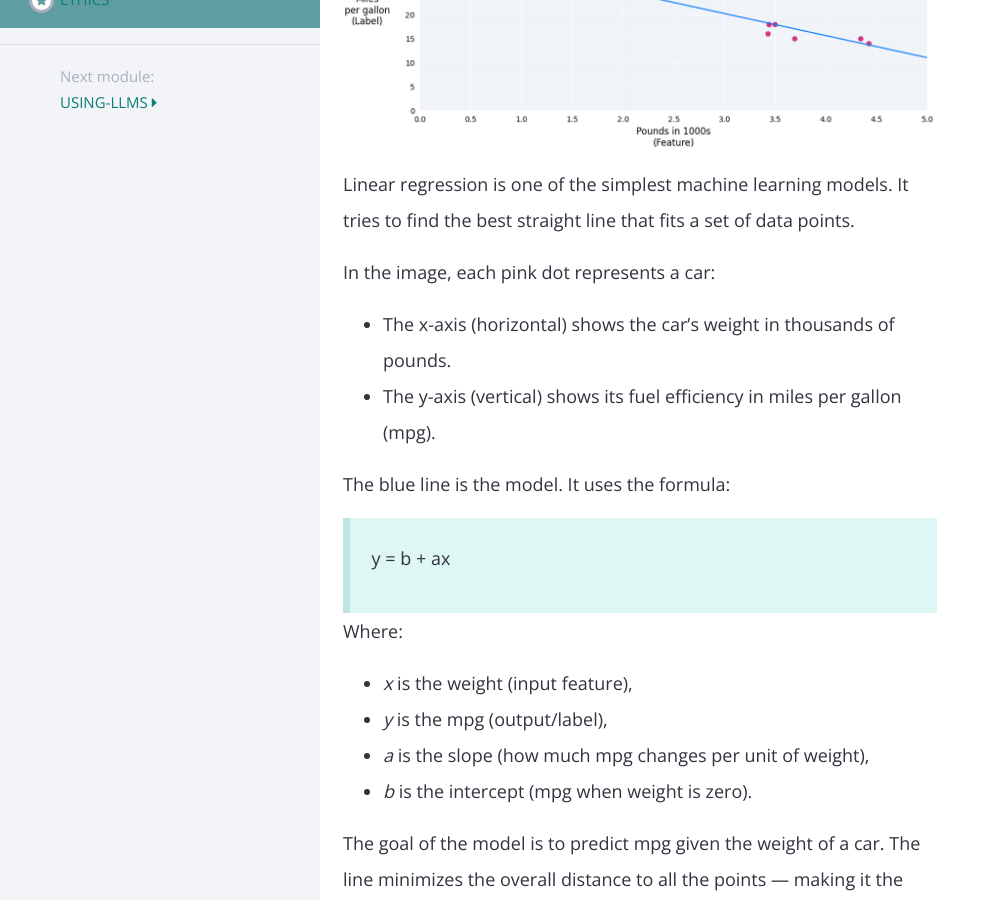
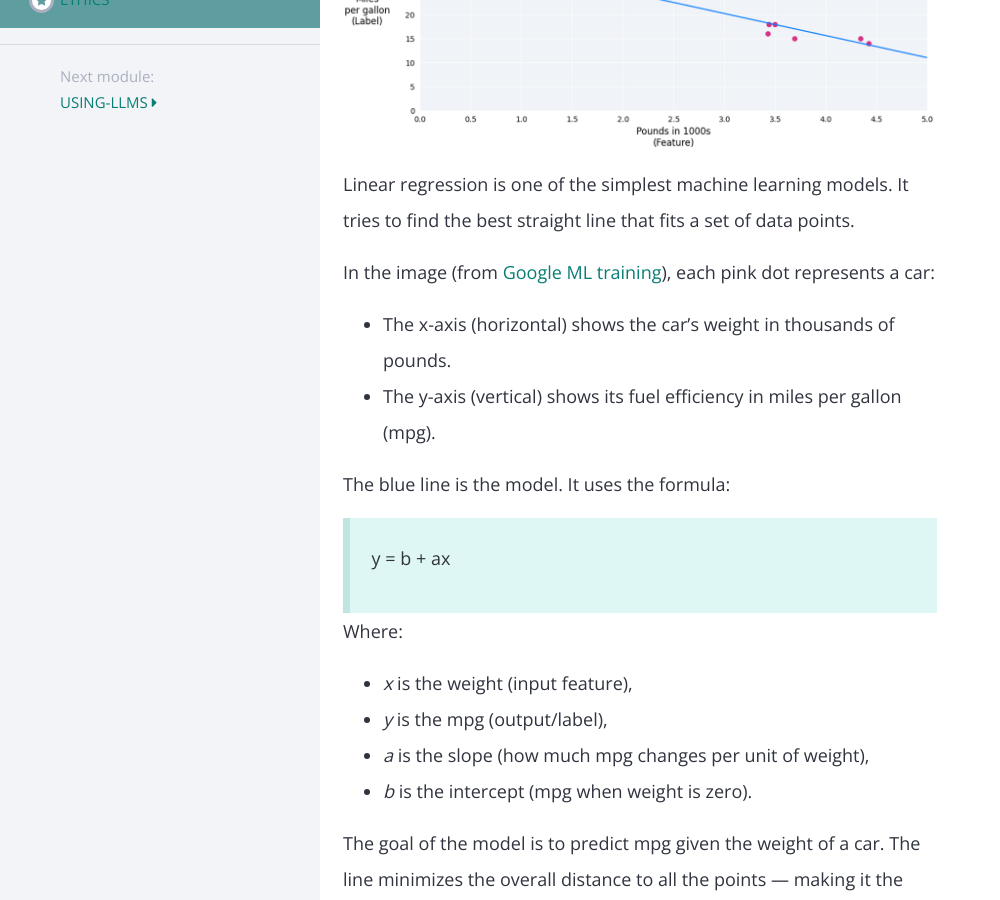
Before and after one commit to quadram-institute-bioscience/ai-training, a Jekyll site: the page built from docs/modules/intro/_posts/2000-01-01-what-is-machine-learning.md, in a window 1280 px wide and 900 px high, scrolled down 434 px. Shown: the whole window, without its empty margins (0-1000 px from the left). Built offline with Jekyll 4.4.1, drawn with Linux system fonts in a browser that asks for light colours; nearby versions of some CDN libraries; emoji names are drawn with the system emoji font.

Commit message:
add-link-google

```diff
--- a/docs/modules/intro/_posts/2000-01-01-what-is-machine-learning.md
+++ b/docs/modules/intro/_posts/2000-01-01-what-is-machine-learning.md
@@ -15,7 +15,7 @@ make decisions from data without being explicitly programmed for every possible
 Linear regression is one of the simplest machine learning models.
 It tries to find the best straight line that fits a set of data points.
 
-In the image, each pink dot represents a car:
+In the image (from [Google ML training](https://developers.google.com/machine-learning/crash-course/linear-regression)), each pink dot represents a car:
 
 * The x-axis (horizontal) shows the car’s weight in thousands of pounds.
 * The y-axis (vertical) shows its fuel efficiency in miles per gallon (mpg).
```
